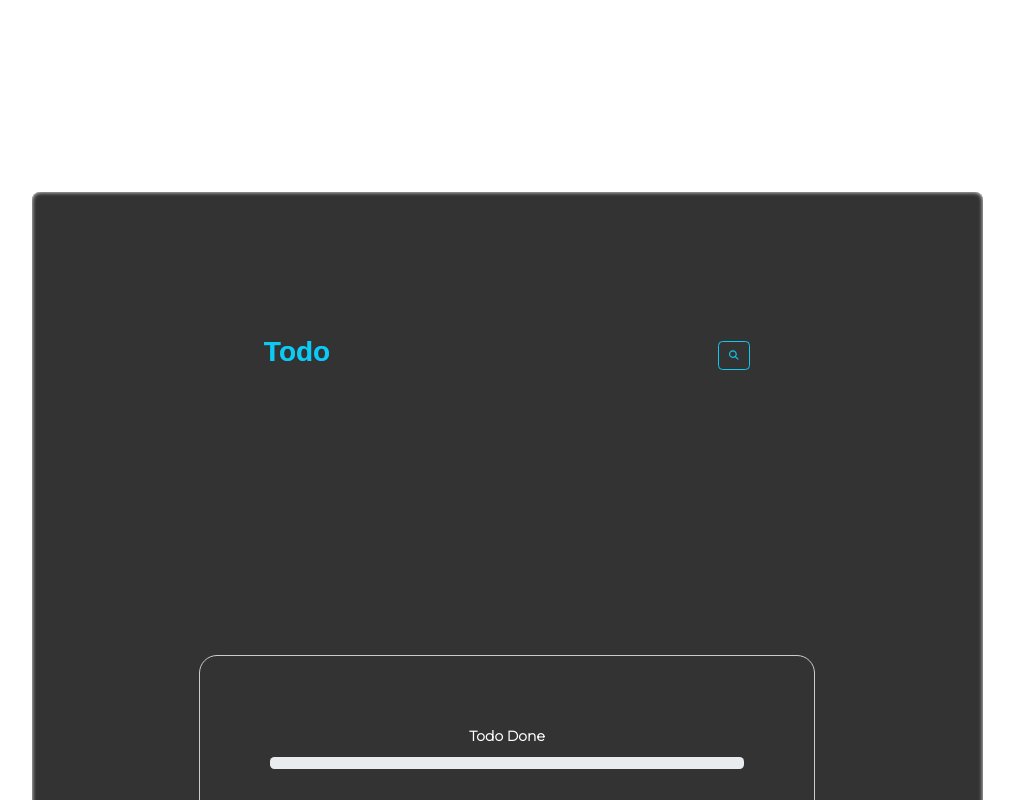
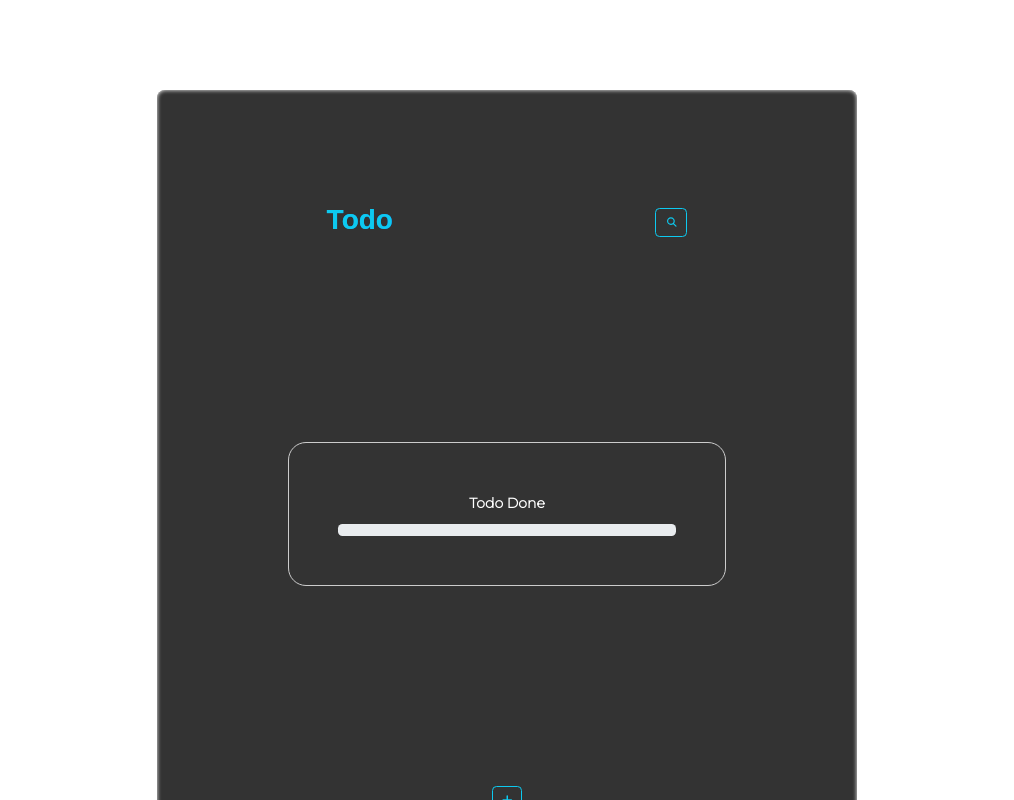
Before and after one commit to AdhamOmari/Todo-App, a React (Vite) app: page / in a window 1280 px wide. Shown: the top 800 px of the page, without its empty margins (133-1147 px from the left). Built offline with nearby package versions, Linux system fonts and the light colour scheme; a web font is replaced by a local one.

Commit message:
chanege style for menu

```diff
--- a/src/App.css
+++ b/src/App.css
@@ -10,11 +10,12 @@
 
 .app-container {
   width: 98%;
-  max-width: 951px;
-  margin: 15% auto;
+  max-width: 700px;
+  margin: 7% auto;
+
   padding: 3%;
   text-align: center;
-  border: 1px  #0dcaf0;
+  border: 1px #0dcaf0;
   border-radius: 8px;
   box-shadow: inset 0 0 4px #fff;
   background-color: #333;
```
